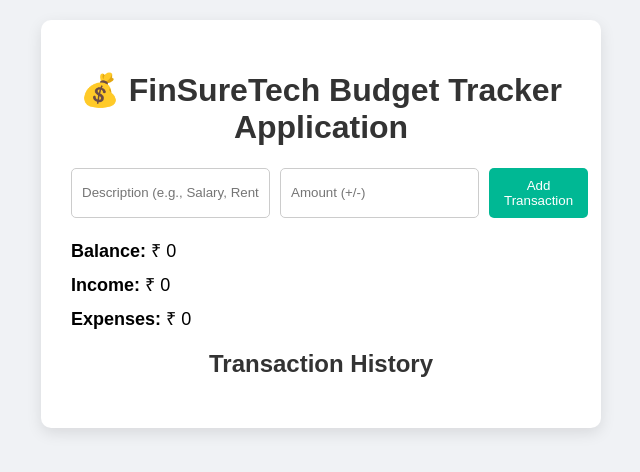
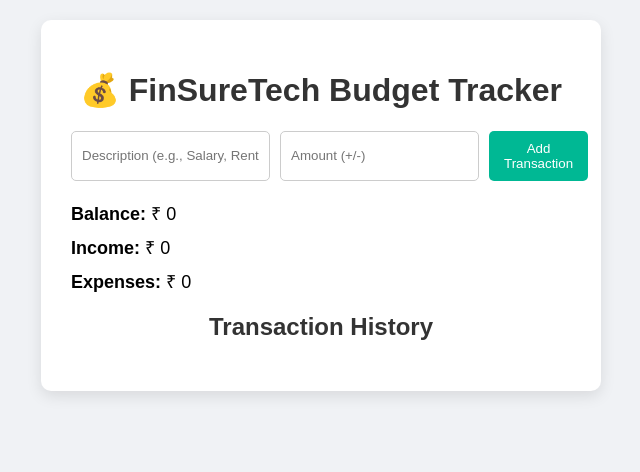
Before and after one commit to rajatkamboj06/finsuretech-app, a website: page public/index.html in a window 1280 px wide. Shown: the whole page, without its empty margins (319-959 px from the left). Drawn offline with Linux system fonts and the light colour scheme.

Commit message:
New Update

```diff
--- a/public/index.html
+++ b/public/index.html
@@ -8,7 +8,7 @@
 </head>
 <body>
   <div class="container">
-    <h1>💰 FinSureTech Budget Tracker Application </h1>
+    <h1>💰 FinSureTech Budget Tracker </h1>
 
     <div class="form">
       <input type="text" id="desc" placeholder="Description (e.g., Salary, Rent)" />
```
